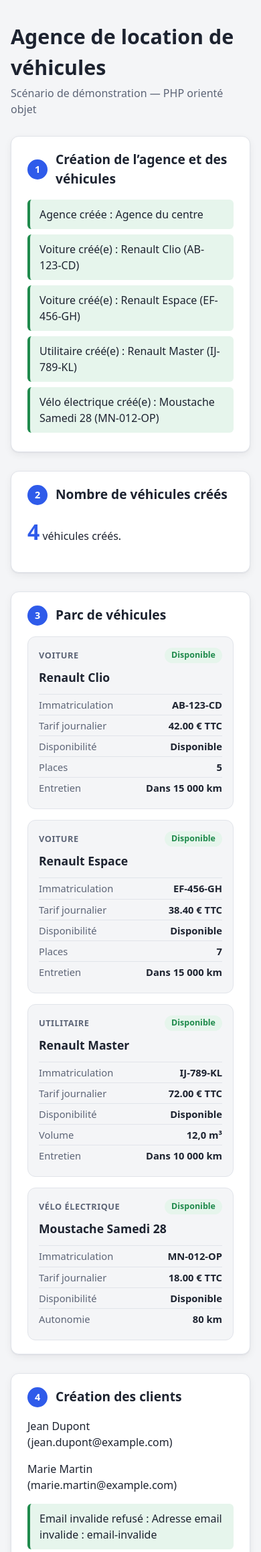
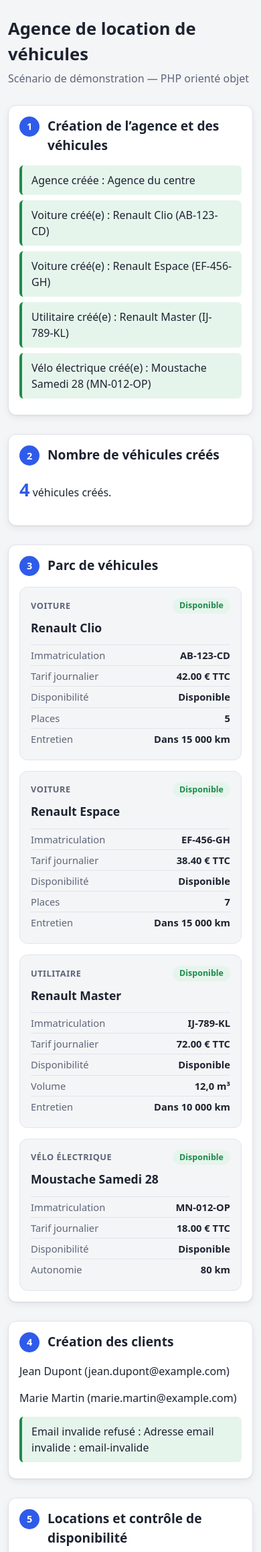
Before and after one commit to sxwnrld/Rendu---Programmation-orient-objet-, a PHP site: page / in a window 390 px wide. Shown: the top 2317 px of the page at 67% size. Run offline with PHP 8.4, Linux system fonts and the light colour scheme.

Commit message:
Adapte le rendu du scénario aux petits écrans

```diff
--- a/assets/style.css
+++ b/assets/style.css
@@ -133,7 +133,7 @@ body {
 
 .parc {
     display: grid;
-    grid-template-columns: repeat(auto-fill, minmax(240px, 1fr));
+    grid-template-columns: repeat(auto-fit, minmax(min(100%, 270px), 1fr));
     gap: 16px;
 }
 
@@ -214,3 +214,21 @@ body {
     color: var(--texte-doux);
     list-style: none;
 }
+
+/* Les journaux et les adresses longues restent lisibles sur mobile. */
+.message, .historique, .locations {
+    overflow-wrap: anywhere;
+}
+
+.date-location {
+    color: var(--texte-doux);
+    font-size: 0.85rem;
+}
+
+@media (max-width: 540px) {
+    .page { padding: 24px 12px 40px; }
+    .page__entete h1 { font-size: 1.6rem; }
+    .etape { padding: 16px; }
+    .etape h2 { align-items: flex-start; }
+    .chiffre-cle { font-size: 1.7rem; }
+}
```
